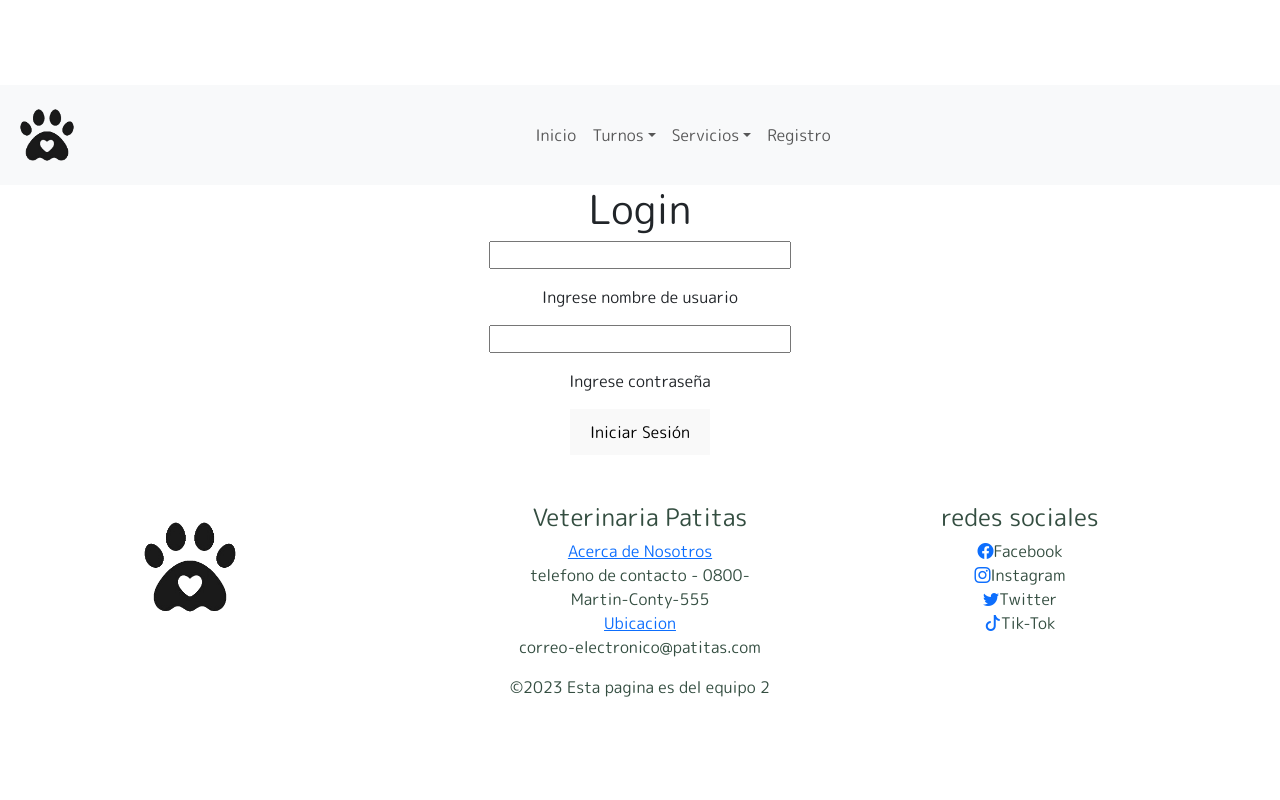
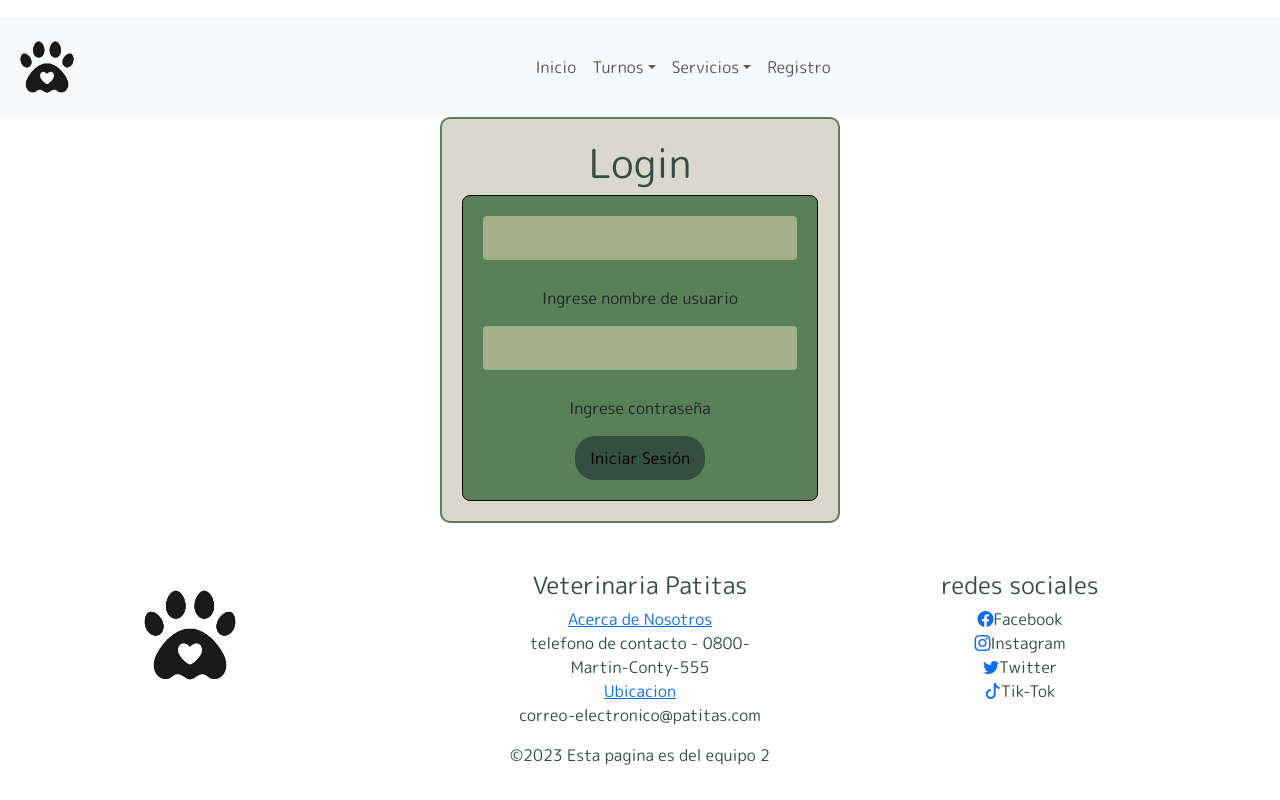
Before and after one commit to sergiohomet/proyecto-3-grupo-2, a React (Vite) app: page /login in a window 1280 px wide. Built offline with nearby package versions, Linux system fonts and the light colour scheme.

Commit message:
color al login

```diff
--- a/src/components/Formulario.jsx
+++ b/src/components/Formulario.jsx
@@ -1,5 +1,5 @@
 import { useState } from 'react'
-import './Formulario.css'
+import "./formulario.css";
 
 export function Formulario ({setUser}) {
     const [Nombre, setNombre] = useState ("")
@@ -20,7 +20,7 @@ setUser([Nombre])
     }
 
     return (
-        <section>
+        <section className='form-container'>
             <h1>Login</h1>
 
             <form className='Formulario'
@@ -36,7 +36,7 @@ setUser([Nombre])
                 onChange={e =>setContraseña(e.target.value)}
                 /><a>Ingrese contraseña</a>
 
-                <button>Iniciar Sesión</button>
+                <button className='btn-primary'>Iniciar Sesión</button>
 
 
             </form>
--- a/src/sass/layout/layoutForward.scss
+++ b/src/sass/layout/layoutForward.scss
@@ -1,2 +1,3 @@
 @use "trustpilot";
 @use "weather";
+@use "login";
--- a/src/sass/layout/login.scss
+++ b/src/sass/layout/login.scss
@@ -13,7 +13,10 @@
       text-align: center;
     }
 
+
+
     .Formulario {
+      border: 1px solid black;
       background-color: v.$secondary;
       padding: 20px;
       border-radius: 8px;
@@ -32,20 +35,7 @@
         }
       }
 
-      button {
-        background-color: v.$primary;
-        color: $background;
-        border: none;
-        border-radius: 4px;
-        padding: 10px;
-        cursor: pointer;
-        width: 100%;
-        font-weight: bold;
 
-        &:hover {
-          background-color: darken(v.$primary, 10%);
-        }
-      }
     }
 
     .error-message {
```
